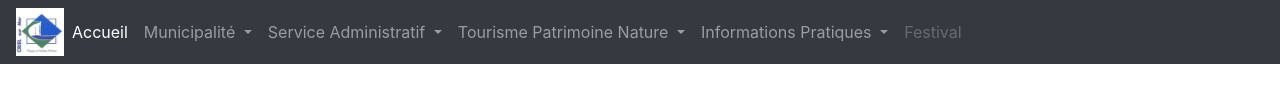
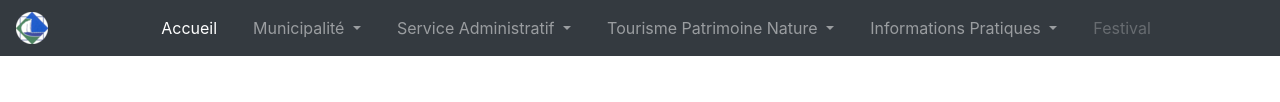
Before and after one commit to stoptexting/criel-sur-mer-website-rework, a plain HTML site: page index.html in a window 1280 px wide. Shown: the part 640-742 px from the top of the page. Drawn offline with nearby package versions, Linux system fonts and the light colour scheme.

Commit message:
logo crop circle & navbar centered

```diff
--- a/assets/css/style.css
+++ b/assets/css/style.css
@@ -6,3 +6,8 @@
 .caption-text {
    background-color: rgba(110, 110, 110, 0.603);
 }
+
+.navbar-nav > li{
+    margin-left:10px;
+    margin-right:10px;
+  }
--- a/index.html
+++ b/index.html
@@ -44,14 +44,14 @@
       </a>
     </div>
 
-    <nav class="navbar navbar-expand-lg navbar-light bg-light navbar-dark bg-dark">
-      <img src="assets/others/favicon.ico">
+    <nav class="navbar navbar-expand-lg navbar-dark bg-dark">
+      <img src="assets/others/criel_logo.png">
       <button class="navbar-toggler" type="button" data-toggle="collapse" data-target="#navbarSupportedContent" aria-controls="navbarSupportedContent" aria-expanded="false" aria-label="Toggle navigation">
         <span class="navbar-toggler-icon"></span>
       </button>
 
       <div class="collapse navbar-collapse" id="navbarSupportedContent">
-        <ul class="navbar-nav mr-auto">
+        <ul class="navbar-nav mx-auto">
           <li class="nav-item active">
             <a class="nav-link" href="#">Accueil <span class="sr-only">(vous êtes ici)</span></a>
           </li>
```
Also changed, not shown: assets/others/criel_logo.png (added).
